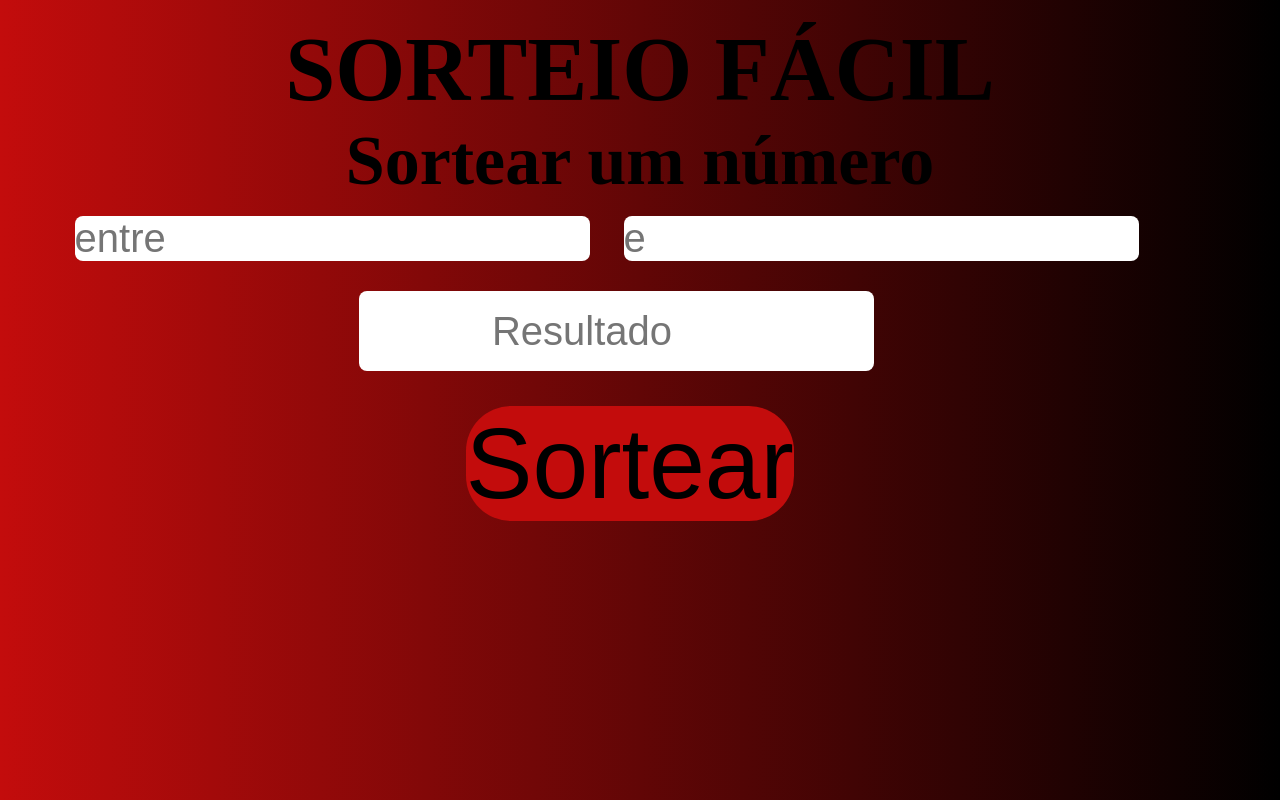
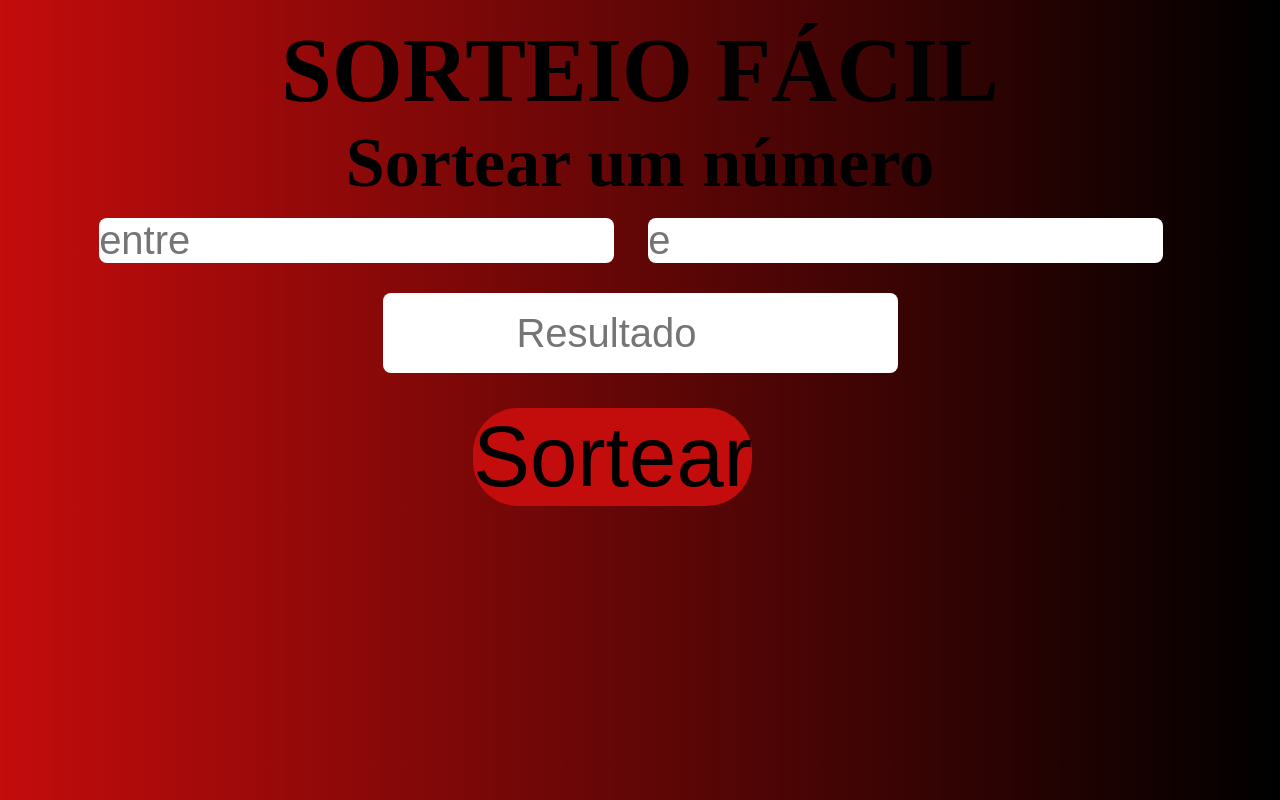
Before and after one commit to Rone98/SORTEIO-F-CIL, a plain HTML site: page index.html in a window 1280 px wide. Drawn offline with Linux system fonts and the light colour scheme.

Commit message:
alteraçao3

```diff
--- a/estilo.css
+++ b/estilo.css
@@ -27,7 +27,7 @@ img {
 }
 
 h1 {
-    font-size: 90px;
+    font-size: 91px;
 }
 
 h2 {
@@ -45,7 +45,7 @@ input {
 
 button {
     margin-left: 35%;
-    font-size: 100px;
+    font-size: 85px;
     margin-top: 20px;
     cursor: pointer;
     border-radius: 45px;
```
